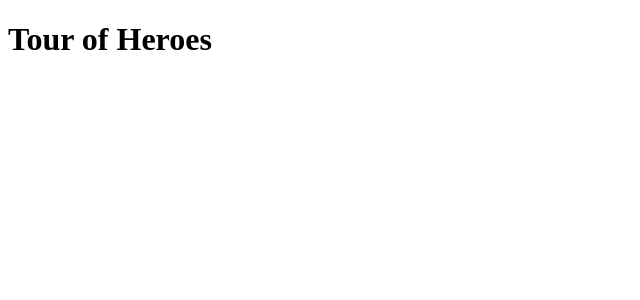
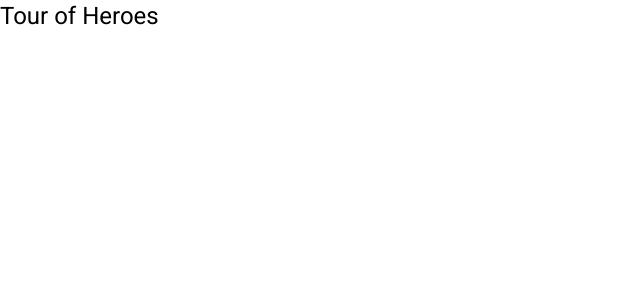
Before and after one commit to littlehorseboy/angular-tour-of-heroes, an Angular app: page / in a window 1280 px wide. Shown: the top 300 px of the page, without its empty margins (0-640 px from the left). Built offline with nearby package versions, Linux system fonts and the light colour scheme.

Commit message:
feat: ng add @angular/material

```diff
--- a/angular.json
+++ b/angular.json
@@ -28,6 +28,7 @@
               "src/assets"
             ],
             "styles": [
+              "./node_modules/@angular/material/prebuilt-themes/deeppurple-amber.css",
               "src/styles.scss"
             ],
             "scripts": []
@@ -92,6 +93,7 @@
               "src/assets"
             ],
             "styles": [
+              "./node_modules/@angular/material/prebuilt-themes/deeppurple-amber.css",
               "src/styles.scss"
             ],
             "scripts": []
--- a/package.json
+++ b/package.json
@@ -12,10 +12,12 @@
   "private": true,
   "dependencies": {
     "@angular/animations": "~9.0.5",
+    "@angular/cdk": "^9.1.3",
     "@angular/common": "~9.0.5",
     "@angular/compiler": "~9.0.5",
     "@angular/core": "~9.0.5",
     "@angular/forms": "~9.0.5",
+    "@angular/material": "^9.1.3",
     "@angular/platform-browser": "~9.0.5",
     "@angular/platform-browser-dynamic": "~9.0.5",
     "@angular/router": "~9.0.5",
--- a/src/app/app.module.ts
+++ b/src/app/app.module.ts
@@ -3,6 +3,7 @@
 
 import { AppRoutingModule } from './app-routing.module';
 import { AppComponent } from './app.component';
+import { BrowserAnimationsModule } from '@angular/platform-browser/animations';
 
 @NgModule({
   declarations: [
@@ -10,7 +11,8 @@
   ],
   imports: [
     BrowserModule,
-    AppRoutingModule
+    AppRoutingModule,
+    BrowserAnimationsModule
   ],
   providers: [],
   bootstrap: [AppComponent]
--- a/src/index.html
+++ b/src/index.html
@@ -6,8 +6,10 @@
   <base href="/">
   <meta name="viewport" content="width=device-width, initial-scale=1">
   <link rel="icon" type="image/x-icon" href="favicon.ico">
+  <link href="https://fonts.googleapis.com/css?family=Roboto:300,400,500&display=swap" rel="stylesheet">
+  <link href="https://fonts.googleapis.com/icon?family=Material+Icons" rel="stylesheet">
 </head>
-<body>
+<body class="mat-typography">
   <app-root></app-root>
 </body>
 </html>
--- a/src/styles.scss
+++ b/src/styles.scss
@@ -1 +1,4 @@
 /* You can add global styles to this file, and also import other style files */
+
+html, body { height: 100%; }
+body { margin: 0; font-family: Roboto, "Helvetica Neue", sans-serif; }
```
Also changed, not shown: 1 other file (tests, documents, lock files or other folders).
